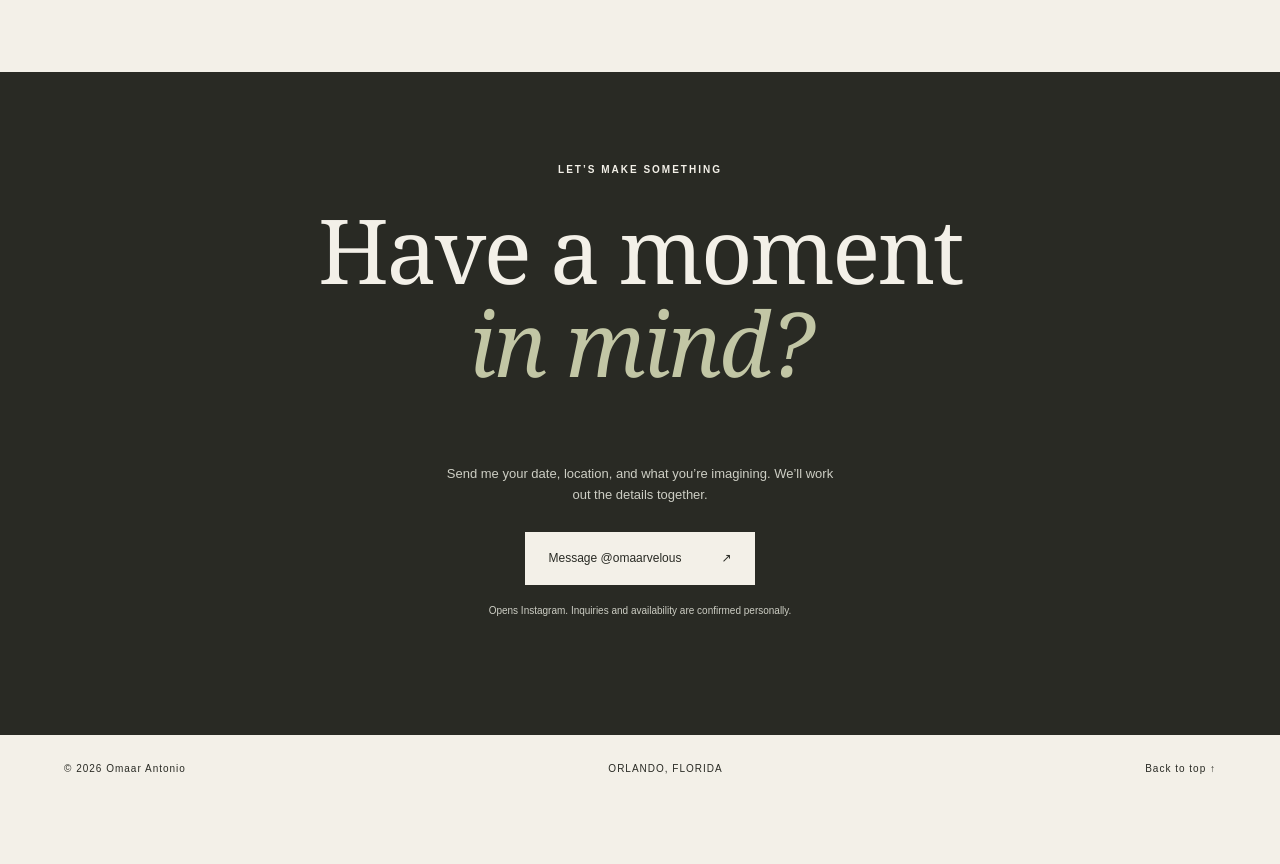
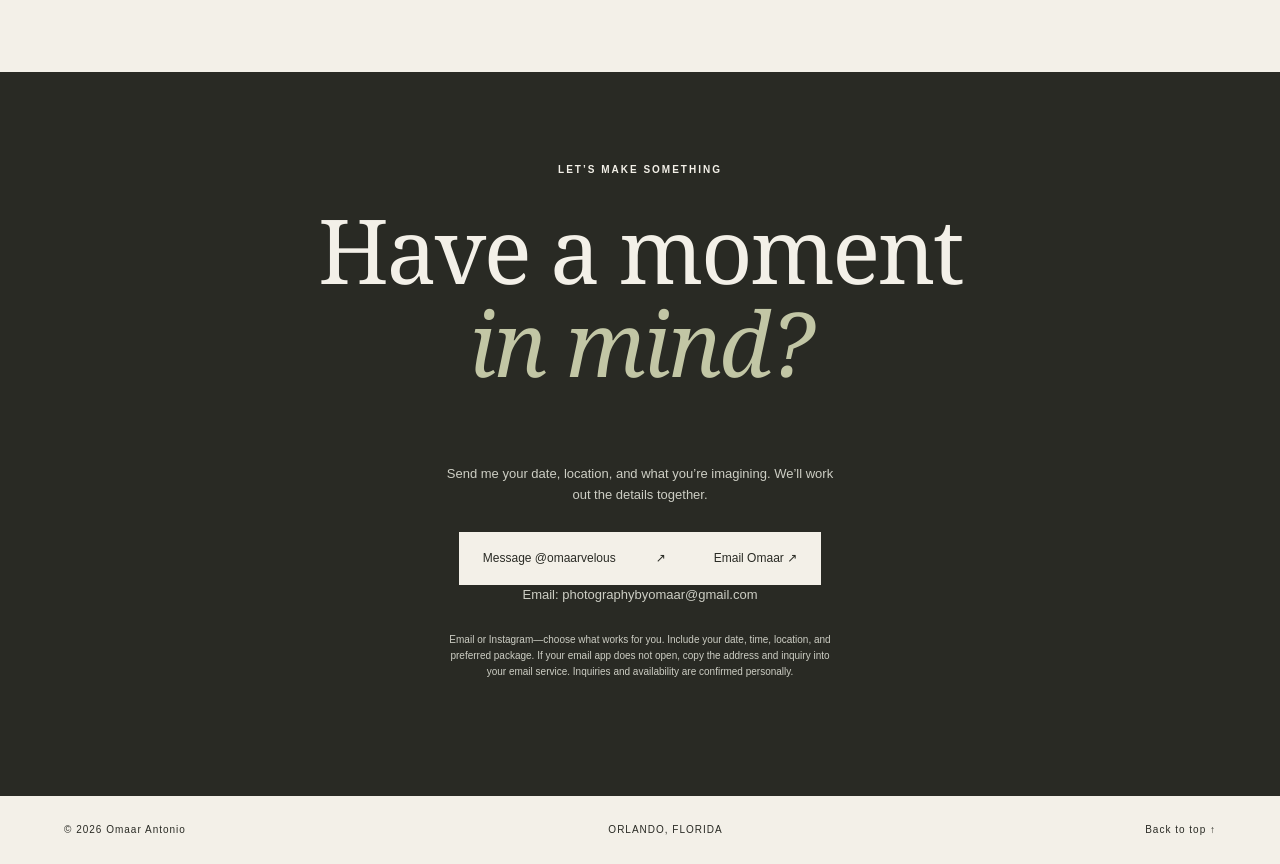
Before and after one commit to ellimest/omaar-photography, a plain HTML site: page index.html in a window 1280 px wide. Shown: the part 5687-6551 px from the top of the page. Before the commit the page ends 6490 px from the top, so only its background shows below. Drawn offline with Linux system fonts and the light colour scheme.

Commit message:
Add email contact and courthouse inquiry drafts
KAN-11 Add email contact and courthouse inquiry drafts

```diff
--- a/index.html
+++ b/index.html
@@ -63,7 +63,7 @@
     </section>
     <section class="prints commercial section"><div><p class="eyebrow">PRINTED BY HAND</p><h2>A photograph.<br><em>An actual object.</em></h2><p>Black-and-white silver-gelatin prints, exposed and developed in the darkroom. Made from your selected film photograph, one print at a time.</p></div><div class="print-list"><div><span>5×7 handmade print</span><strong>$40</strong></div><div><span>8×10 handmade print</span><strong>$65</strong></div><div><span>11×14 handmade print</span><strong>$110</strong></div><div><span>11×14 + mat</span><strong>$150</strong></div><p>Print sizes and production availability confirmed by inquiry. Frames excluded.</p></div></section>
     <section id="about" class="about section"><p class="eyebrow">BEHIND THE CAMERA</p><h2>I’m Omaar.</h2><div><p>I’m a film photographer and actor based in Central Florida. I’m drawn to people, movement, and the way light can turn an ordinary place into something worth remembering.</p><p>My work moves between street photography and portraits. I’m also developing my darkroom practice at Valencia College—making decisions with the camera, then again with the print.</p><a class="text-link" href="https://www.instagram.com/omaarvelous/" target="_blank" rel="noopener noreferrer">Follow the work @omaarvelous ↗</a></div></section>
-    <section id="contact" class="contact section"><p class="eyebrow">LET’S MAKE SOMETHING</p><h2>Have a moment<br><em>in mind?</em></h2><p>Send me your date, location, and what you’re imagining. We’ll work out the details together.</p><div id="inquiry-summary" class="inquiry-summary" hidden><p id="inquiry-text"></p><button id="copy-inquiry" type="button">Copy inquiry</button><span id="copy-status" role="status"></span></div><a class="button" href="https://www.instagram.com/omaarvelous/" target="_blank" rel="noopener noreferrer">Message @omaarvelous <span aria-hidden="true">↗</span></a><p class="contact-note">Opens Instagram. Inquiries and availability are confirmed personally.</p></section>
+    <section id="contact" class="contact section"><p class="eyebrow">LET’S MAKE SOMETHING</p><h2>Have a moment<br><em>in mind?</em></h2><p>Send me your date, location, and what you’re imagining. We’ll work out the details together.</p><div id="inquiry-summary" class="inquiry-summary" hidden><p id="inquiry-text"></p><button id="copy-inquiry" type="button">Copy inquiry</button><span id="copy-status" role="status"></span></div><a class="button" href="https://www.instagram.com/omaarvelous/" target="_blank" rel="noopener noreferrer">Message @omaarvelous <span aria-hidden="true">↗</span></a><a class="button" href="mailto:photographybyomaar@gmail.com?subject=Photography%20inquiry">Email Omaar ↗</a><p>Email: <a href="mailto:photographybyomaar@gmail.com">photographybyomaar@gmail.com</a></p><p class="contact-note">Email or Instagram—choose what works for you. Include your date, time, location, and preferred package. If your email app does not open, copy the address and inquiry into your email service. Inquiries and availability are confirmed personally.</p></section>
   </main>
   <footer><span>© <span id="year">2026</span> Omaar Antonio</span><span>ORLANDO, FLORIDA</span><a href="#">Back to top ↑</a></footer>
   <dialog id="lightbox" aria-labelledby="lightbox-caption"><button id="close-lightbox" aria-label="Close photograph">Close ×</button><img id="lightbox-image" alt=""><p id="lightbox-caption"></p></dialog>
```
